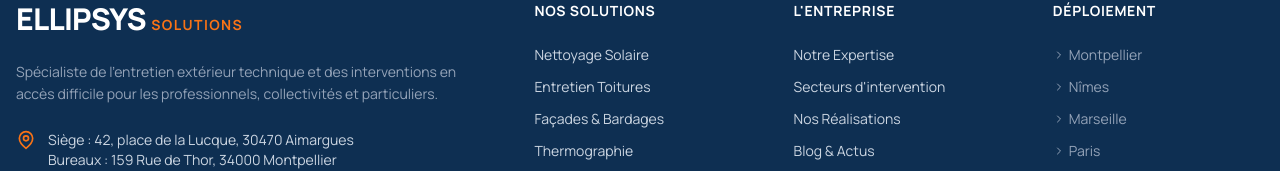
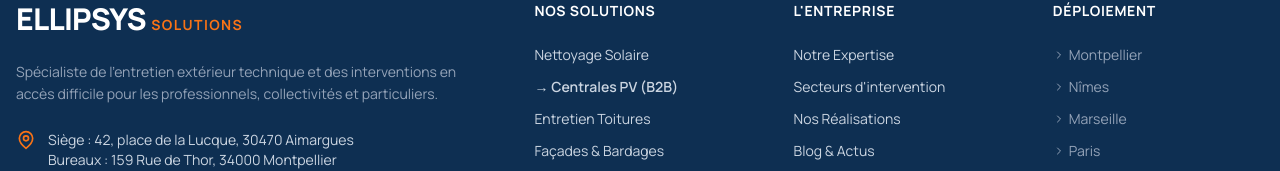
Before and after one commit to MonsefPRO/ELLIPSYS-SITE-V2, a Next.js app: page / in a window 1280 px wide. Shown: the part 6053-6224 px from the top of the page. Built offline with nearby package versions, Linux system fonts and the light colour scheme; no server answers.

Commit message:
feat(seo): lien footer vers landing B2B centrales photovoltaiques

```diff
--- a/components/Footer.tsx
+++ b/components/Footer.tsx
@@ -90,6 +90,7 @@ export default function Footer() {
             <h4 className="text-white font-bold mb-6 uppercase tracking-wider text-sm">{f.col2}</h4>
             <ul className="space-y-3 text-sm">
               <li><Link href="/prestations/nettoyage-solaire" className="hover:text-brand-orange-400 transition-colors">{f.solar}</Link></li>
+              <li><Link href="/nettoyage-panneaux-photovoltaiques" className="hover:text-brand-orange-400 transition-colors font-semibold">→ Centrales PV (B2B)</Link></li>
               <li><Link href="/prestations/traitement-toiture" className="hover:text-brand-orange-400 transition-colors">{f.roof}</Link></li>
               <li><Link href="/prestations/nettoyage-facade" className="hover:text-brand-orange-400 transition-colors">{f.facade}</Link></li>
               <li><Link href="/prestations/thermographie" className="hover:text-brand-orange-400 transition-colors">{f.thermal}</Link></li>
```
